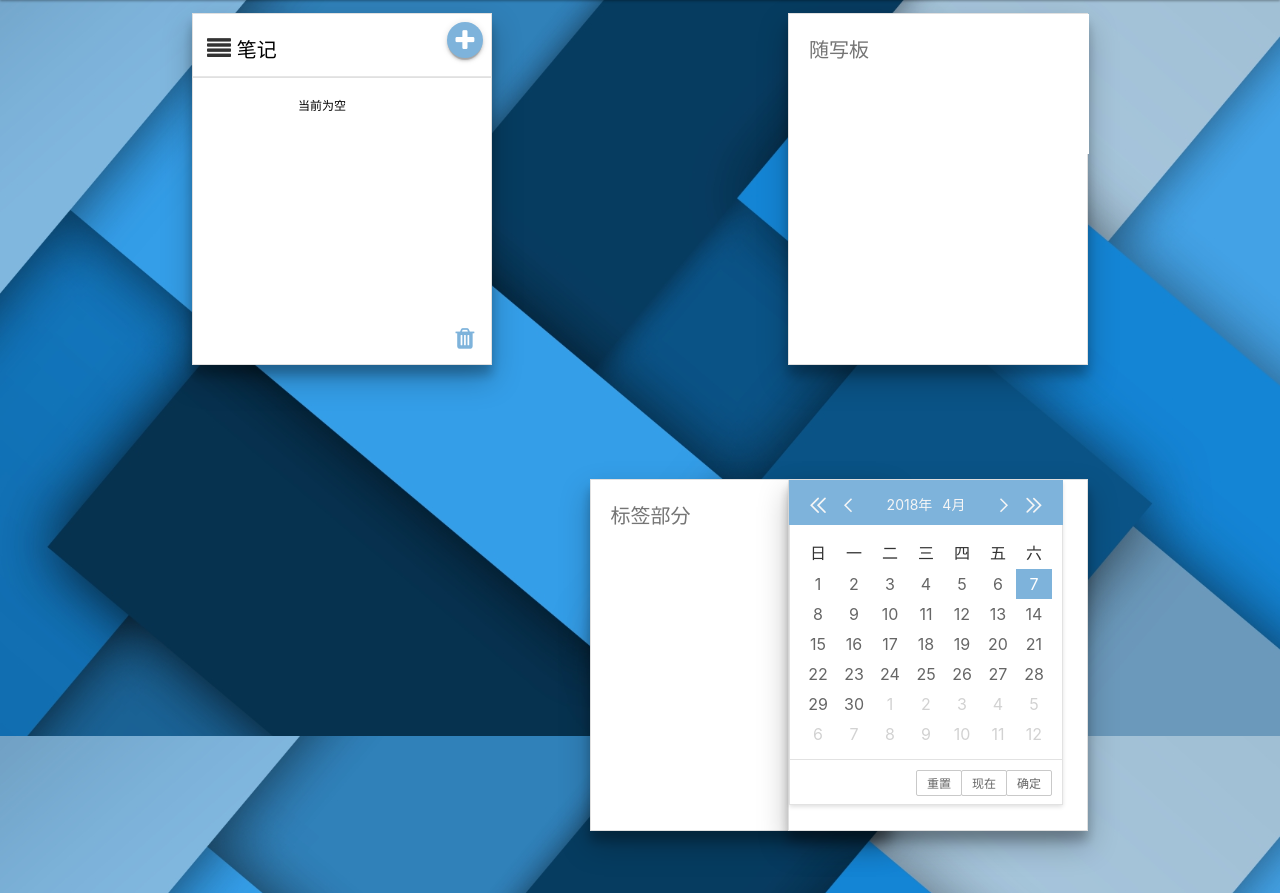
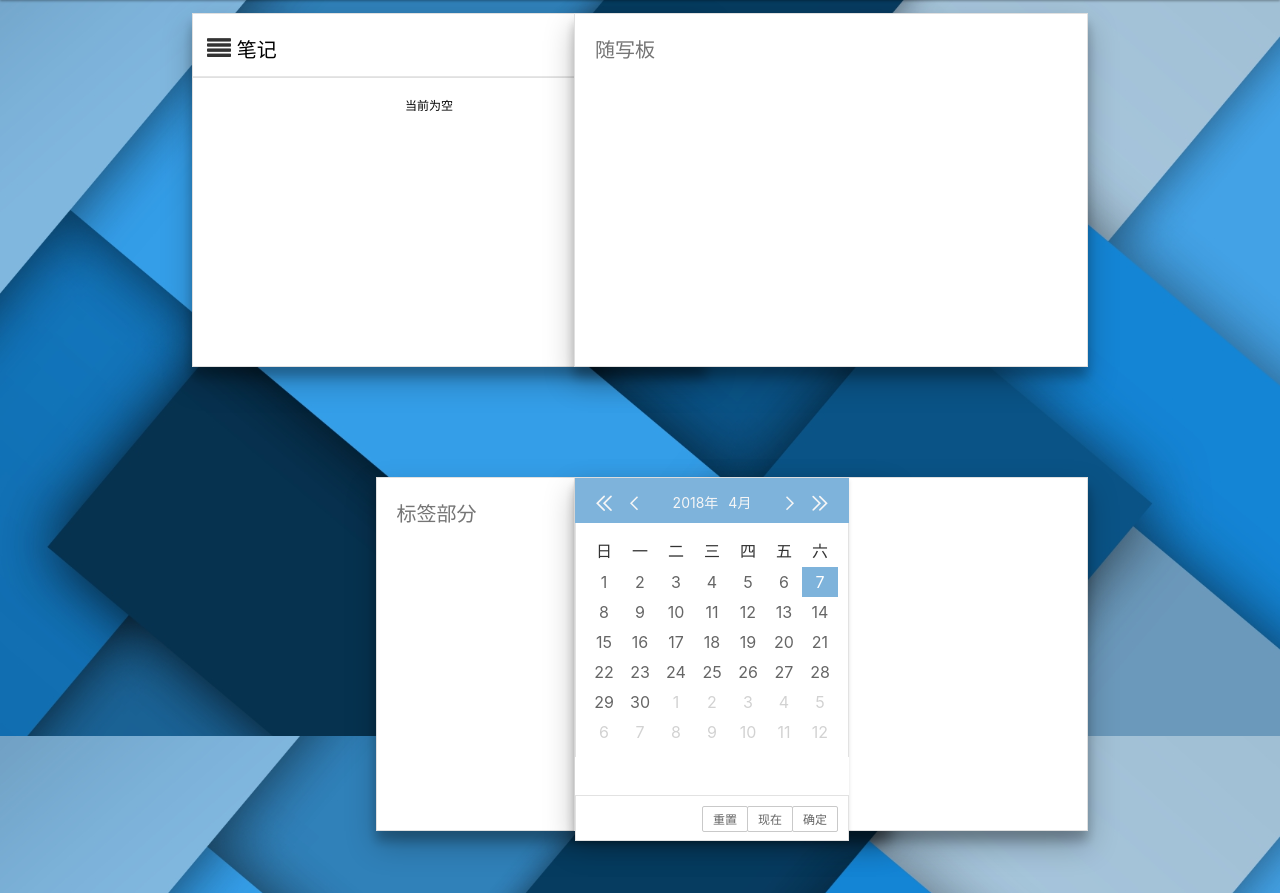
Before and after one commit to YooHoeh/BiuNotepad, a PHP site: page /main.html in a window 1280 px wide. Shown: the part 64-957 px from the top of the page. Run offline with PHP 8.4, Linux system fonts and the light colour scheme; some libraries are stand-ins or nearby versions.

Commit message:
remove layui colum

```diff
--- a/main.html
+++ b/main.html
@@ -43,7 +43,6 @@
     <a href="index.php">
       <i class="fa fa-sign-out"></i>
     </a>
-
   </div>
 
 
@@ -51,7 +50,7 @@
     <div class="layui-row">
 
       <!-- 笔记列表 -->
-      <div class="card todo layui-anim layui-anim-upbit layui-col-md6 layui-col-sm6">
+      <div class="card todo layui-anim layui-anim-upbit ">
         <div class="card-header">
           <a href="edit.html">
             <i class="fa fa-align-justify"></i>
@@ -75,21 +74,21 @@
       </div>
 
       <!-- 随写板 -->
-      <div class="card notes layui-anim layui-anim-upbit  layui-col-md6 layui-col-sm6">
+      <div class="card notes layui-anim layui-anim-upbit">
         <textarea id="notes" placeholder="随写板"></textarea>
       </div>
 
 
       <!-- 标签导航 -->
-      <div class="card tags layui-anim layui-anim-upbit layui-col-md3 layui-col-sm12">
+      <div class="card tags layui-anim layui-anim-upbit ">
         <textarea placeholder="标签部分"></textarea>
       </div>
 
 
 
       <!-- 日历导航 -->
-      <div class="card clender site-demo-laydate layui-anim layui-anim-upbit layui-col-md3 layui-col-sm12">
-        <div id="clender"></div>
+      <div class="card clender site-demo-laydate layui-anim layui-anim-upbit">
+        <div class="layui-inline" id="clender"></div>
       </div>
 
     </div>
@@ -99,7 +98,6 @@
 <script src="js/header.js"></script>
 <!-- 日历部分js -->
 <script src="js/clender.js"></script>
-<!-- 微信分享js -->
-<script type="text/javascript" src="http://v3.jiathis.com/code/jia.js?uid=1" charset="utf-8"></script>
+
 
 </html>
--- a/style/main.css
+++ b/style/main.css
@@ -376,7 +376,7 @@ input:disabled {
 
 textarea {
   height: inherit;
-  width: inherit;
+  width: 100%;
   border: none;
   resize: none;
   padding: 20px;
@@ -389,6 +389,11 @@ textarea:focus {
   outline: 0;
   -webkit-transition: 0.2s;
   transition: 0.2s;
+}
+
+#clender .layui-laydate-main {
+  width: 100%;
+  height: 90%;
 }
 
 /*
@@ -427,8 +432,8 @@ textarea:focus {
 
 @media screen and (max-width: 1550px) {
   .card {
-    width: 300px;
-    height: 300px;
+    width: 40%;
+    height: 50%;
   }
   ul {
     max-height: 238px;
@@ -518,11 +523,12 @@ textarea:focus {
     top: 10%;
   }
   .todo {
+    height: 470px;
   }
   .tags {
   }
   .notes {
-    display: none;
+    /* display: none; */
   }
   .contact,
   .title {
```
